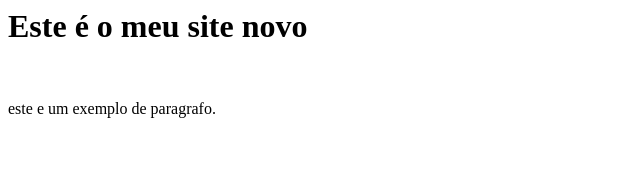
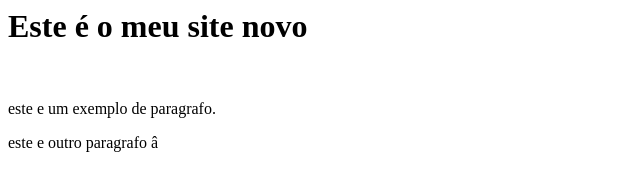
Before and after one commit to AlanCostaDev/meusite, a plain HTML site: page index.html in a window 1280 px wide. Shown: the whole page, without its empty margins (0-640 px from the left). Drawn offline with Linux system fonts and the light colour scheme.

Commit message:
Update index.html

```diff
--- a/index.html
+++ b/index.html
@@ -6,5 +6,6 @@
     <h1> Este é o meu site novo </h1>
   </br>
     <p>este e um exemplo de paragrafo.</p>
+    <p>este e outro paragrafo â</p>
   </body>
 </html>
```
